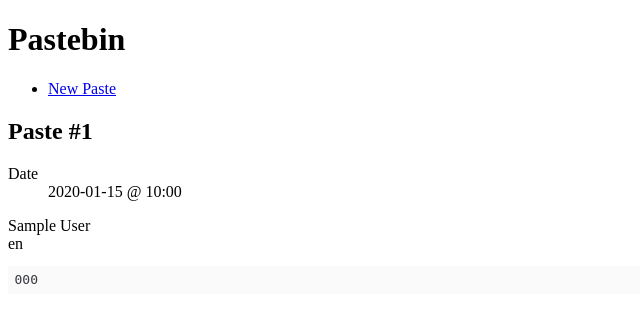
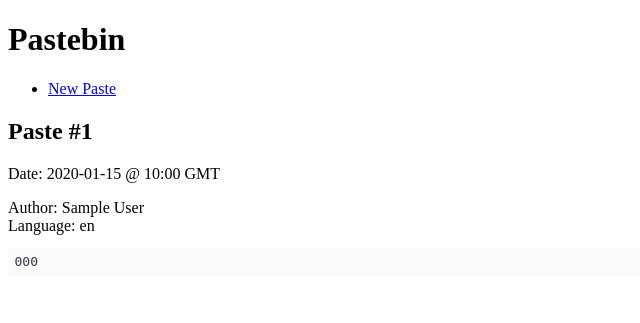
Before and after one commit to javierqq/pastebin, a Flask app: page /1 in a window 1280 px wide. Shown: the top 323 px of the page, without its empty margins (0-640 px from the left). Run offline with Flask 2, Linux system fonts and the light colour scheme; tables that the repository leaves empty hold one stand-in row (values such as "Sample post"); some libraries are stand-ins or nearby versions.

Commit message:
Fix k/v on form

```diff
--- a/templates/show_paste.html
+++ b/templates/show_paste.html
@@ -7,11 +7,9 @@
   <h2>Paste #{{ paste.id }}</h2>
   <dl>
     {% if paste.user %}
-    <dt>Author
-    <dd>{{ paste.user.display_name }}
+    <dt>Author: {{ paste.user.display_name }}
     {% endif %}
-    <dt>Date
-    <dd>{{ paste.pub_date.strftime('%Y-%m-%d @ %H:%M') }}
+    <dt>Date: {{ paste.pub_date.strftime('%Y-%m-%d @ %H:%M') }} GMT
 <!--
     <dt>Actions
     <dd>
@@ -32,7 +30,7 @@
       {%- endfor %}
     {% endif %} -->
   </dl>
-  <div class=display_name >{{ paste.display_name }}</div>
-  <div>{{ paste.languaje }}</div>
+  <div class=display_name >Author: {{ paste.display_name }}</div>
+  <div class=display_name >Language: {{ paste.languaje }}</div>
   <pre><code class="{{ paste.languaje }}" >{{ paste.code }}</code></pre>
 {% endblock %}
```
